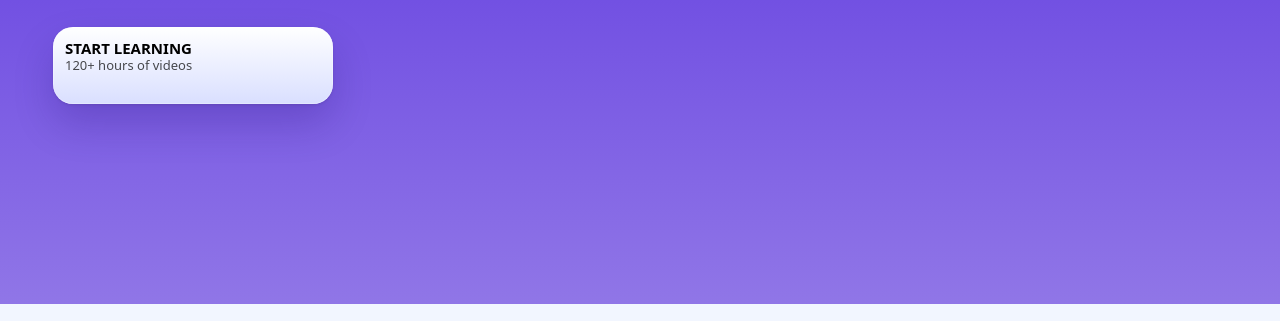
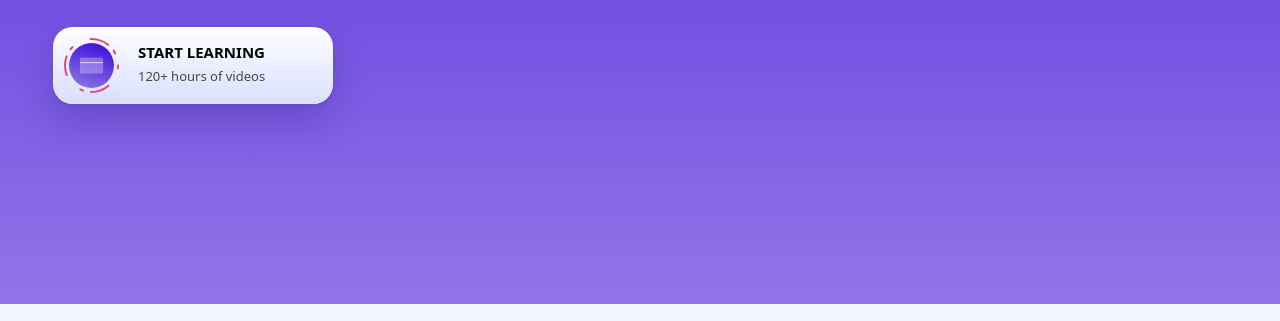
Before and after one commit to Dushani-Ranasinghe/react-hooks-webapp, a Gatsby site: page / in a window 1280 px wide. Shown: the part 479-800 px from the top of the page. Built offline with nearby package versions, Linux system fonts and the light colour scheme; Gatsby itself is replaced by a stand-in of ours.

Commit message:
Added transitions, transforms to purchase button

```diff
--- a/src/components/Buttons/PurchaseButton.js
+++ b/src/components/Buttons/PurchaseButton.js
@@ -2,16 +2,24 @@ import * as React from "react"
 import styled from "styled-components"
 import { Caption2, SmallText } from "../Styles/TextStyles"
 import { Link } from "gatsby"
+import creditBtn from "../../images/icons/credit.svg"
+import ringIcon from "../../images/icons/icon-ring.svg"
 
 export default function PurchaseButton(props) {
   const { title, subtitle } = props
 
   return (
-    <Link to='/page-2'>
-    <Wrapper>
-      <Title>{title || "Get Pro Access"}</Title>
-      <Subtitle>{subtitle || "$19 per month"}</Subtitle>
-    </Wrapper>
+    <Link to="/page-2">
+      <Wrapper>
+        <IconWrapper>
+          <Icon src={creditBtn} />
+          <Ring src={ringIcon} />
+        </IconWrapper>
+        <TextWrapper>
+          <Title>{title || "Get Pro Access"}</Title>
+          <Subtitle>{subtitle || "$19 per month"}</Subtitle>
+        </TextWrapper>
+      </Wrapper>
     </Link>
   )
 }
@@ -26,6 +34,42 @@ const Wrapper = styled.div`
     inset 0px 0px 0px 0.5px rgba(255, 255, 255, 0.5);
   border-radius: 20px;
   border: 0px;
+  display: grid;
+  grid-template-columns: 53px auto;
+  align-content: center;
+  gap: 20px;
+  transition: 1s 0.2s cubic-bezier(0.075, 0.82, 0.165, 1);
+
+  :hover {
+    box-shadow: 0px 1px 3px rgba(0, 0, 0, 0.1),
+      0px 30px 60px rgba(23, 0, 102, 0.5),
+      inset 0px 0px 0px 0.5px rgba(255, 255, 255, 0.5);
+      transform: translateY(-3px);
+  }
+`
+const IconWrapper = styled.div`
+  width: 45px;
+  height: 45px;
+  background: linear-gradient(200.44deg, #4316db 13.57%, #9076e7 98.38%);
+  border-radius: 50%;
+  display: grid;
+  justify-content: center;
+  align-content: center;
+  justify-self: center;
+  position: relative;
+`
+const Icon = styled.img`
+  width: 29px;
+  height: 29px;
+`
+const Ring = styled.img`
+  position: absolute;
+  top: -15px;
+  left: -16px;
+`
+const TextWrapper = styled.div`
+  display: grid;
+  gap: 4px;
 `
 const Title = styled(Caption2)`
   color: black;
```
